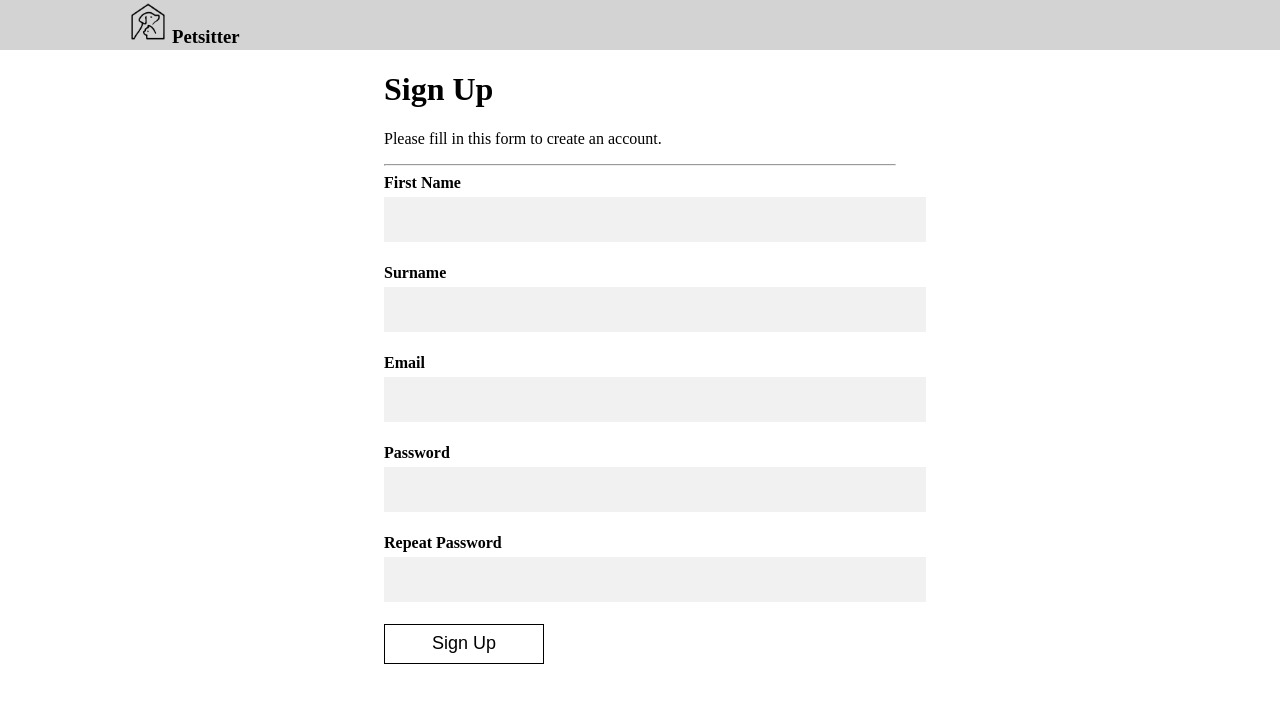
After one commit to DanaDonev/systems3_project, a PHP site: page /Pages/Signup.php in a window 1280 px wide. The commit adds this page. Shown: the top 703 px of the page. Run offline with PHP 8.4, Linux system fonts and the light colour scheme.

Commit message:
sign up & logo

```diff
--- /dev/null
+++ b/Pages/Signup.php
@@ -0,0 +1,99 @@
+<!DOCTYPE html>
+<html>
+
+<head>
+    <style>
+        body {
+            margin: 0px;
+        }
+
+        div {
+            width: 40%;
+            margin-left: 30%;
+        }
+
+        input[type=text],
+        input[type=password] {
+            width: 100%;
+            padding: 15px;
+            margin: 5px 0 22px 0;
+            display: inline-block;
+            border: none;
+            background: #f1f1f1;
+        }
+
+        button {
+            width: 160px;
+            height: 40px;
+            font-size: large;
+            background-color: white;
+            border: solid 1px black;
+            cursor: pointer;
+        }
+
+        header {
+            background-color: lightgray;
+            height: 10%;
+            min-height: 50px;
+            border: none;
+            font: 'Spectral';
+        }
+
+        #img {
+            width: 3%;
+            min-width: 40px;
+            margin-left: 10%;
+        }
+
+        #logotext {
+            display: inline;
+        }
+    </style>
+</head>
+
+<body>
+    <header>
+        <a class="navbar-brand" href=""><img src="./Frontend/Images/logo.png" alt="" width="5%" id="img"></a>
+        <h3 id="logotext">Petsitter</h3>
+    </header>
+    <div id="" class="center">
+        <form class="modal-content" action="insertuser.php" method="post">
+            <h1>Sign Up</h1>
+            <p>Please fill in this form to create an account.</p>
+            <hr>
+
+            <label for="fname"><b>First Name</b></label>
+            <input type="text" name="fname" required>
+
+            <label for="sname"><b>Surname</b></label>
+            <input type="text" name="sname" required>
+
+            <label for="email"><b>Email</b></label>
+            <input type="text" name="email" required>
+
+            <label for="psw"><b>Password</b></label>
+            <input type="password" placeholder="" name="psw" required>
+
+            <label for="psw-repeat"><b>Repeat Password</b></label>
+            <input type="password" placeholder="" name="psw-repeat" required>
+            <!--
+                <label>
+                    <input type="checkbox" checked="checked" name="remember" style="margin-bottom:15px"> Remember me
+                </label>
+            -->
+
+
+            <button type="submit">Sign Up</button>
+            <!-- <p>By creating an account you agree to our <a href="#" style="color:dodgerblue">Terms & Privacy</a>.</p> !-->
+
+            <!-- <div class="clearfix">
+                    <button type="button" onclick="document.getElementById('id01').style.display='none'"
+                        class="cancelbtn">Cancel</button>
+                    <button type="submit" class="signupbtn">Sign Up</button>
+                </div> -->
+
+        </form>
+    </div>
+</body>
+
+</html>
```
Also changed, not shown: Database/db.php (added, +7 -0 lines), Database/insertuser.php (added, +27 -0 lines), index.php (+65 -1 lines), insertuser.php (added, +27 -0 lines), Frontend/Fonts/Comfortaa-VariableFont_wght.ttf (added), Frontend/Images/logo.png (added), Frontend/Images/welcome_dog.jpg (added).
